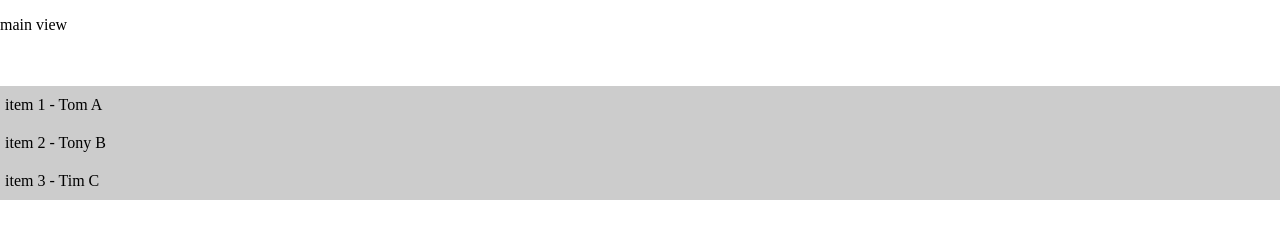
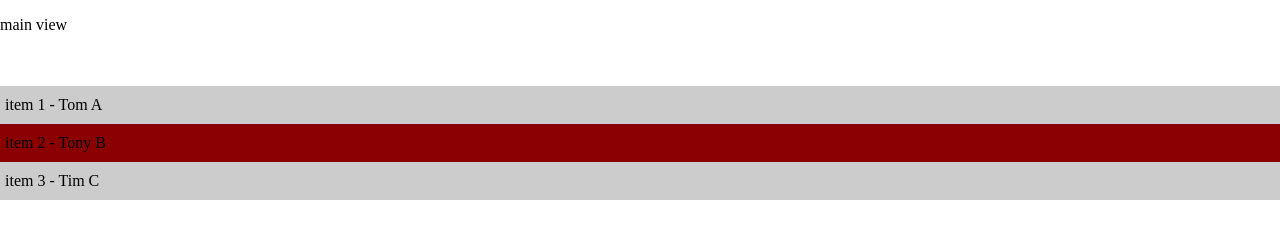
Before and after one commit to ttbarnes/angular-ticker, a website: page app/index.html in a window 1280 px wide. Drawn offline with nearby package versions, Linux system fonts and the light colour scheme; files that its build step writes are made by us from their sources.

Commit message:
ng-repeat index class, eg of doc getElement

```diff
--- a/app/scripts/directives/ticker.js
+++ b/app/scripts/directives/ticker.js
@@ -15,18 +15,15 @@ angular.module('angularTickerApp')
         tickeritems: '='
       },
       templateUrl: 'views/directives/ticker.html',
-      link: function postLink(scope, elm) {
+      link: function postLink(scope, element) {
 
-        /*
+        scope.$watch(element, function(){
+          var item = document.getElementsByTagName('li');
+          console.info('no of items:', item.length);
 
-        elm.bind('mouseover', function(){
-          elm.addClass('mouseover-test');
+          angular.element(item[1]).addClass('bingo');
+
         });
-
-        elm.bind('mouseout', function(){
-          elm.removeClass('mouseover-test');
-        });
-        */
 
       }
     };
--- a/app/styles/main.scss
+++ b/app/styles/main.scss
@@ -28,3 +28,7 @@ ticker {
   background:#BADA55;
   color:#FFF;
 }
+
+.bingo {
+  background:darkred;
+}
--- a/app/views/directives/ticker.html
+++ b/app/views/directives/ticker.html
@@ -1,5 +1,5 @@
-<ul>
-  <li ng-repeat="item in tickeritems">
+<ul class="qweasd">
+  <li ng-repeat="item in tickeritems" ng-class="item-{{$index + 1}}">
     {{item.copy}} &dash; {{item.author}}
   </li>
 </ul>
```
